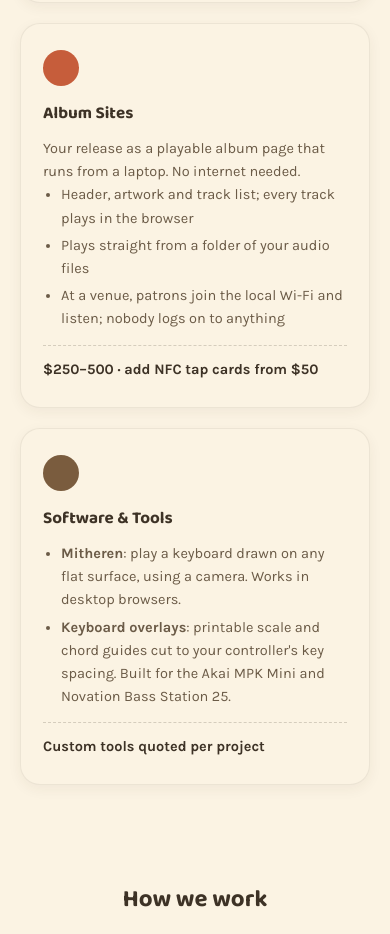
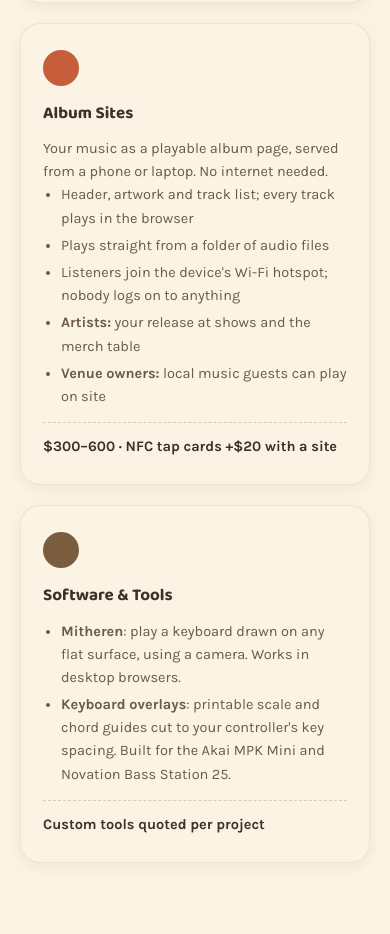
Before and after one commit to grabam3/graba.me, a plain HTML site: page index.html in a window 390 px wide. Shown: the part 2220-3154 px from the top of the page. Drawn offline with Linux system fonts and the light colour scheme.

Commit message:
Album sites: phone or laptop hotspot, artists and venues, $300-600, NFC +$20 bundled
Co-Authored-By: Claude Opus 5.5 <noreply@anthropic.com>

```diff
--- a/index.html
+++ b/index.html
@@ -98,13 +98,15 @@
         <div class="service-card">
           <div class="icon-dot" style="background:#C65D3B;"></div>
           <h3>Album Sites</h3>
-          <p>Your release as a playable album page that runs from a laptop. No internet needed.</p>
+          <p>Your music as a playable album page, served from a phone or laptop. No internet needed.</p>
           <ul>
             <li>Header, artwork and track list; every track plays in the browser</li>
-            <li>Plays straight from a folder of your audio files</li>
-            <li>At a venue, patrons join the local Wi-Fi and listen; nobody logs on to anything</li>
+            <li>Plays straight from a folder of audio files</li>
+            <li>Listeners join the device's Wi-Fi hotspot; nobody logs on to anything</li>
+            <li><strong>Artists:</strong> your release at shows and the merch table</li>
+            <li><strong>Venue owners:</strong> local music guests can play on site</li>
           </ul>
-          <p class="price">$250–500 · add NFC tap cards from $50</p>
+          <p class="price">$300–600 · NFC tap cards +$20 with a site</p>
         </div>
         <div class="service-card">
           <div class="icon-dot" style="background:#7A5C3E;"></div>
```
